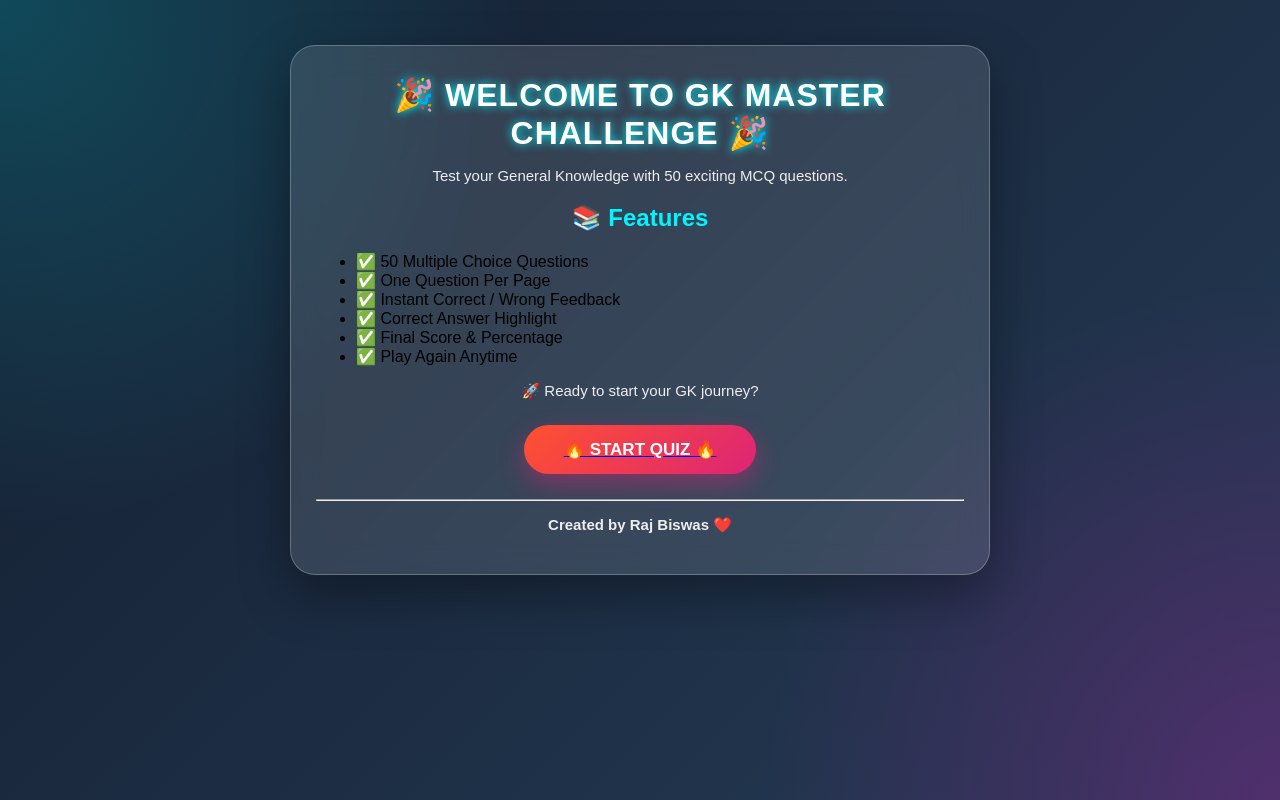
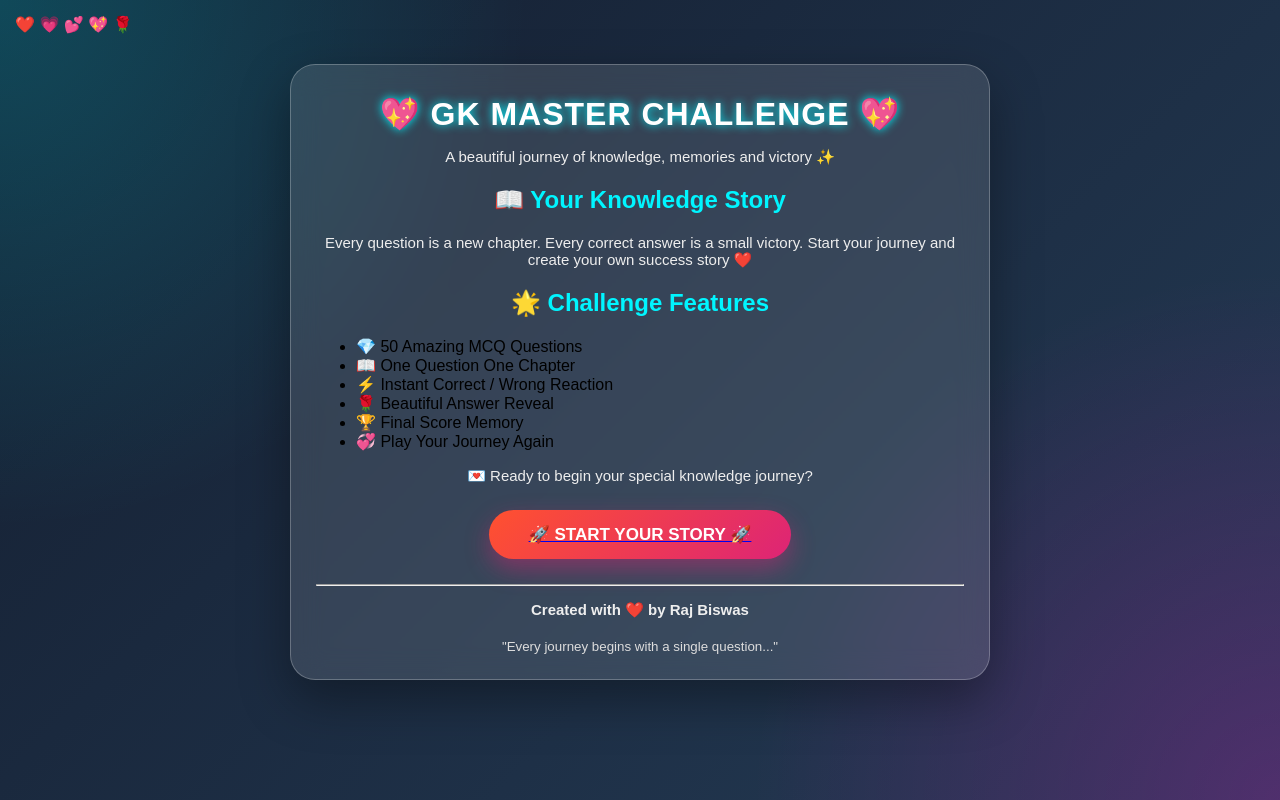
Before and after one commit to rajbis1105-jpg/gk-challenge, a Flask app: template templates/home.html in a window 1280 px wide. Run offline with Flask 3, Linux system fonts and the light colour scheme; the template is opened without the code that fills it, so the values that code supplies are empty.

Commit message:
Update home.html

```diff
--- a/templates/home.html
+++ b/templates/home.html
@@ -1,57 +1,160 @@
 <!DOCTYPE html>
 <html lang="en">
+
 <head>
+
 <meta charset="UTF-8">
 <meta name="viewport" content="width=device-width, initial-scale=1.0">
+
 <title>GK Master Challenge</title>
 
 <link rel="stylesheet" href="{{ url_for('static', filename='style.css') }}">
+
 </head>
+
 
 <body>
 
+
+<div class="hearts">
+
+    <span>❤️</span>
+    <span>💗</span>
+    <span>💕</span>
+    <span>💖</span>
+    <span>🌹</span>
+
+</div>
+
+
+
 <div class="container">
 
-    <h1>🎉 WELCOME TO GK MASTER CHALLENGE 🎉</h1>
+
+<h1>
+    💖 GK MASTER CHALLENGE 💖
+</h1>
+
 
 <p class="subtitle">
-        Test your General Knowledge with 50 exciting MCQ questions.
+
+    A beautiful journey of knowledge, memories and victory ✨
+
 </p>
+
+
+
+<div class="story-box">
+
+<h2>
+    📖 Your Knowledge Story
+</h2>
+
+
+<p>
+
+Every question is a new chapter.
+Every correct answer is a small victory.
+Start your journey and create your own success story ❤️
+
+</p>
+
+
+</div>
+
+
+
 
 <div class="info-box">
 
-        <h2>📚 Features</h2>
+
+<h2>
+    🌟 Challenge Features
+</h2>
+
 
 <ul>
-            <li>✅ 50 Multiple Choice Questions</li>
-            <li>✅ One Question Per Page</li>
-            <li>✅ Instant Correct / Wrong Feedback</li>
-            <li>✅ Correct Answer Highlight</li>
-            <li>✅ Final Score & Percentage</li>
-            <li>✅ Play Again Anytime</li>
+
+<li>💎 50 Amazing MCQ Questions</li>
+
+<li>📖 One Question One Chapter</li>
+
+<li>⚡ Instant Correct / Wrong Reaction</li>
+
+<li>🌹 Beautiful Answer Reveal</li>
+
+<li>🏆 Final Score Memory</li>
+
+<li>💞 Play Your Journey Again</li>
+
+
 </ul>
+
 
 </div>
 
+
+
+
 <div class="start-box">
 
-        <p>🚀 Ready to start your GK journey?</p>
+
+<p>
+
+💌 Ready to begin your special knowledge journey?
+
+</p>
+
+
 
 <a href="{{ url_for('quiz') }}">
+
+
 <button type="button">
-                🔥 START QUIZ 🔥
+
+🚀 START YOUR STORY 🚀
+
 </button>
+
+
 </a>
+
 
 </div>
 
+
+
+
 <hr>
 
+
+
+
 <footer>
-        <p><strong>Created by Raj Biswas ❤️</strong></p>
+
+<p>
+
+<strong>
+Created with ❤️ by Raj Biswas
+</strong>
+
+</p>
+
+
+<small>
+
+"Every journey begins with a single question..."
+
+</small>
+
+
 </footer>
+
+
 
 </div>
 
+
 </body>
+
 </html>
```
Lines whose indentation alone changed are shown as unchanged.
